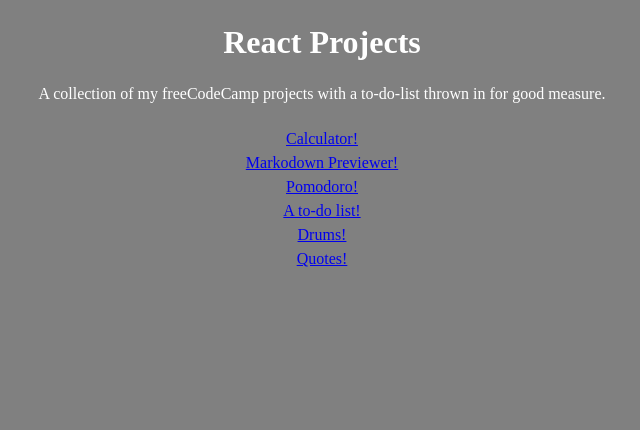
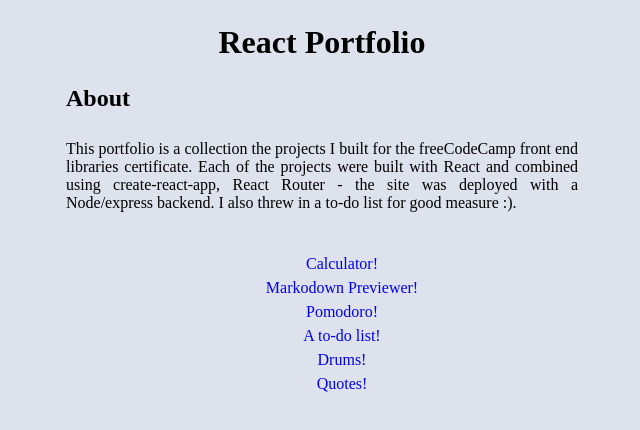
Before and after one commit to JohnathonHutt/react-portfolio, a React (Create React App) app: page / in a window 1280 px wide. Shown: the top 430 px of the page, without its empty margins (318-958 px from the left). Built offline with nearby package versions, Linux system fonts and the light colour scheme.

Commit message:
Update styles

```diff
--- a/src/App.css
+++ b/src/App.css
@@ -1,7 +1,3 @@
-* {
-  margin: 0;
-  padding: 0;
-}
 
 html, body {
   height: 100%;
@@ -9,7 +5,6 @@
 }
 
 body {
-  background-color: grey;
-  color: white;
+  background-color: #DEE2EC;
   text-align: center;
 }
--- a/src/components/home/index.css
+++ b/src/components/home/index.css
@@ -1,11 +1,39 @@
+/*
+li {
+  list-style-type: none;
+} */
+
 .h-title {
   margin: 1.5rem auto;
 }
 
-.h-desc {
-  margin: 1.5rem auto;
+.h-about-wrapper {
+  margin: 0 auto;
+  width: 40vw;
+  text-align: left;
 }
 
-.h-links {
+.h-sub-title {
+
+}
+
+.h-desc {
+  display: inline-block;
+  margin: 0.5rem auto 1.5rem auto;
+  text-align: justify;
+}
+
+#route-links > li {
   line-height: 1.5;
+  background-color: inherit;
+  list-style: none;
 }
+
+.h-link {
+  /* color: white; */
+  text-decoration: none;
+}
+
+.h-link:hover {
+  color: blue;
+}
--- a/src/components/home/index.js
+++ b/src/components/home/index.js
@@ -9,15 +9,18 @@
 function Home(props) {
   return (
     <div>
-      <h1 className="h-title">React Projects</h1>
-      <p className="h-desc">A collection of my freeCodeCamp projects with a to-do-list thrown in for good measure.</p>
-      <ul className="h-links">
-        <li><Link to="/calculator">Calculator!</Link></li>
-        <li><Link to="/markdownPreviewer">Markodown Previewer!</Link></li>
-        <li><Link to="/pomodoro">Pomodoro!</Link></li>
-        <li><Link to="/todo">A to-do list!</Link></li>
-        <li><Link to="/drums">Drums!</Link></li>
-        <li><Link to="/quotes">Quotes!</Link></li>
+      <h1 className="h-title">React Portfolio</h1>
+      <div className="h-about-wrapper">
+        <h2 className="h-sub-title">About</h2>
+        <p className="h-desc">This portfolio is a collection the projects I built for the freeCodeCamp front end libraries certificate. Each of the projects were built with React and combined using create-react-app, React Router - the site was deployed with a Node/express backend. I also threw in a to-do list for good measure :).</p>
+      </div>
+      <ul id="route-links">
+        <li><Link className="h-link" to="/calculator">Calculator!</Link></li>
+        <li><Link className="h-link" to="/markdownPreviewer">Markodown Previewer!</Link></li>
+        <li><Link className="h-link" to="/pomodoro">Pomodoro!</Link></li>
+        <li><Link className="h-link" to="/todo">A to-do list!</Link></li>
+        <li><Link className="h-link" to="/drums">Drums!</Link></li>
+        <li><Link className="h-link" to="/quotes">Quotes!</Link></li>
       </ul>
     </div>
   )
--- a/src/components/pomodoro/index.css
+++ b/src/components/pomodoro/index.css
@@ -15,7 +15,6 @@
   margin-top: 5%;
 }
 
-/* classes */
 .p-line-through {
   text-decoration-line: line-through;
 }
@@ -54,25 +53,27 @@
 }
 
 .p-display {
-  font-size: 1.2rem;
+  font-size: 1.4rem;
   padding: 0.5rem 0;
 }
 
 .p-button {
+  padding: 0;
   background-color: inherit;
   border: none;
   color: white;
-  font-size: 12px;
+  font-size: 1rem;
   width: 1rem;
 }
 
 .p-button:hover {
   background-color: white;
-  border-radius: 8px;
+  border-radius: 2px;
   color: black;
 }
 
 .p-play-button {
+  font-size: 0.75rem;
   width: 2.5rem;
 }
 
--- a/src/components/todo/index.css
+++ b/src/components/todo/index.css
@@ -1,26 +1,39 @@
 
-/* to do: refactor, add css animation for expansion transition, add mouseovers-highlight , add select-cross out */
+.t-body {
+  color: black;
+  background-color: rgb(226, 230, 240);
+
+  position: absolute;
+  top: 0;
+  width: 100%;
+  height: 100%;
+}
 
 .to-do-list {
+  margin: 1rem auto 0 auto;
   font-family: arial;
   height: 30rem;
   width: 20rem;
   overflow: auto;
   border-radius: 6px;
-  border: 4px solid rgb(232, 110, 208);
-  text-align: center;
-  background-color: rgb(230, 248, 249);
-  transition: height 1s, overflow 1s 1.2s;
+  border: 4px solid rgb(1, 117, 146);
+  background-color: #DEE2EC;
+  transition: height 0.2s;
+}
+
+.list-wrapper {
+  height: 27rem;
 }
 
 .header {
-  background-color: rgb(237, 181, 245);
+  background-color: #0292B7;
+  height: 6.95rem;
 }
 
 .hidden {
   height: 6.95rem;
   overflow: hidden;
-  transition: height 1s, overflow 1s 1.2s;
+  transition: height 0.2s;
 }
 
 .title {
@@ -31,9 +44,8 @@
 
 .btn {
   font-size: 1rem;
-  width: 1.3rem;
   border-radius: 25px;
-  background-color: rgb(232, 110, 208);
+  background-color: #0292B7;
   color: white;
   border: 2px solid white;
   margin-left: 1rem;
@@ -44,7 +56,7 @@
   width: 12rem;
   font-size: 1rem;
   margin-bottom: 1rem;
-  padding: 0.4rem 0 0.4rem 0.5rem;
+  padding: 0.4rem 0 0.4rem 0.4rem;
 }
 
 .add-btn {
@@ -68,12 +80,12 @@
   text-decoration: line-through;
 }
 
-.item:hover {
-  background-color: rgb(237, 181, 245);
-  color: white;
-  border-color: rgb(232, 110, 208);
+ul li:nth-child(even) {
+  background-color: #1AC8DB;
 }
 
-.list li:nth-child(odd) {
-  background: rgb(177, 232, 237);
+.item:hover {
+  background-color: #0292B7;
+  color: white;
+  border-color: rgb(1, 117, 146);
 }
--- a/src/components/todo/index.js
+++ b/src/components/todo/index.js
@@ -73,6 +73,7 @@
   render() {
     if (this.state.showList) {
       return (
+        <div className="t-body">
           <div className="to-do-list">
             <div className="header">
               <h2 className="title" onClick={this.showOrHideList}>To Do List</h2>
@@ -80,13 +81,16 @@
             </div>
             <ListItems handleClick={this.handleClick} items={this.state.items} crossOrUncrossItem={this.crossOrUncrossItem} onDelete={this.deleteItem}/>
           </div>
+        </div>
       );
     }
     return (
+      <div className="t-body">
         <div className="to-do-list hidden">
           <div className="header" onClick={this.showOrHideList}>
           <h2 className="title">To Do List</h2>
           <CreateNew value={this.state.term} onChange={this.onChange} onSubmit={this.onSubmit}/>
+          </div>
         </div>
       </div>
     );
```
Lines whose indentation alone changed are shown as unchanged.
